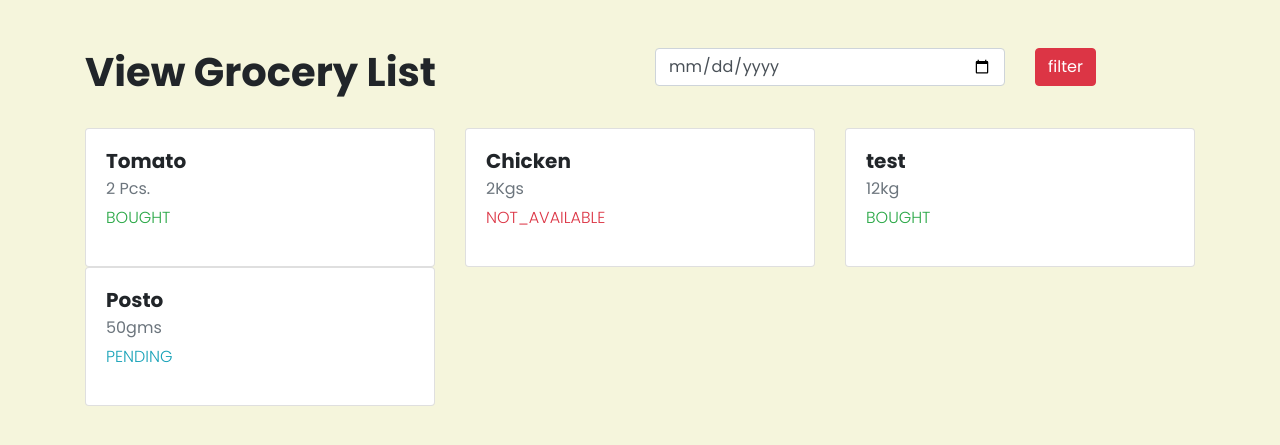
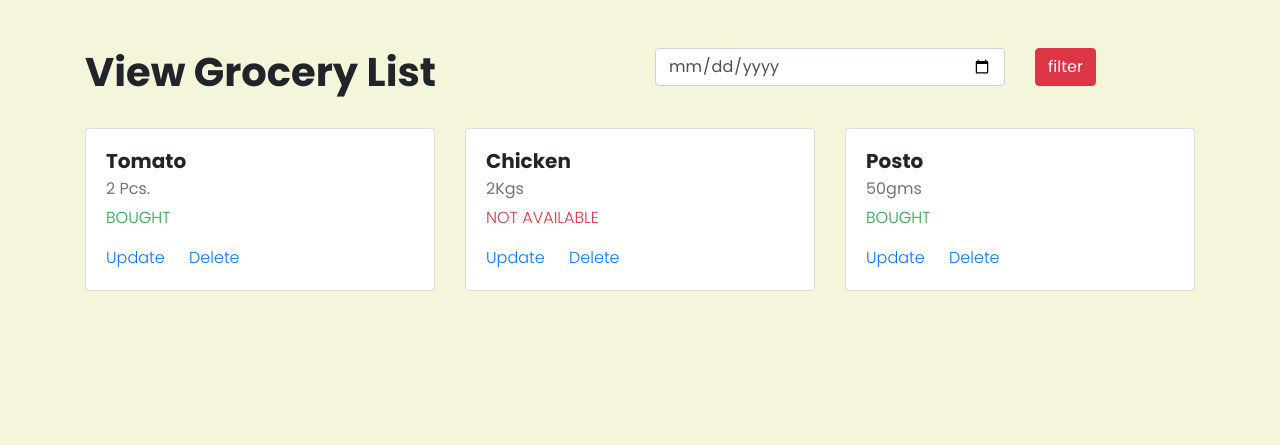
Before and after one commit to varunkmr19/grocery-bag, a Django app: template grocery_app/templates/grocery_app/index.html in a window 1280 px wide. Shown: the part 56-501 px from the top of the page. Run offline with Django 3.2, Linux system fonts and the light colour scheme; the template is opened without the code that fills it: values that come from a table or form of the project are taken from there, others are empty; data comes from the database, SQL or seed files in the repository; some libraries are stand-ins or nearby versions.

Commit message:
code refactor

```diff
--- a/grocery_app/admin.py
+++ b/grocery_app/admin.py
@@ -4,4 +4,3 @@
 # Register your models here.
 admin.site.register(models.User)
 admin.site.register(models.Item)
-admin.site.register(models.GroceryList)
--- a/grocery_app/models.py
+++ b/grocery_app/models.py
@@ -10,6 +10,8 @@
 
 
 class Item(models.Model):
+    owner = models.ForeignKey(
+        User, on_delete=models.CASCADE, related_name='item')
     ITEM_STATUS = (
         ('PENDING', 'PENDING'),
         ('BOUGHT', 'BOUGHT'),
@@ -23,13 +25,3 @@
 
     def __str__(self):
         return self.name
-
-
-class GroceryList(models.Model):
-    user = models.ForeignKey(
-        User, on_delete=models.CASCADE, related_name='list')
-    item = models.ForeignKey(
-        Item, on_delete=models.CASCADE, related_name='item_list')
-
-    def __str__(self):
-        return self.user.username
--- a/grocery_app/templates/grocery_app/index.html
+++ b/grocery_app/templates/grocery_app/index.html
@@ -27,19 +27,21 @@
   <div class="row mt-4">
     <!--- -->
     <!-- Loop This -->
-    {% for list in grocery %}
+    {% for item in grocery %}
     <div class="col-lg-4">
       <div class="card">
         <div class="card-body">
-          <h5 class="card-title">{{ list.item.name }}</h5>
-          <h6 class="card-subtitle mb-2 text-muted">{{ list.item.quantity }}</h6>
-          {% if list.item.status == 'BOUGHT' %}
-          <p class="text-success">{{ list.item.status }}</p>
-          {% elif list.item.status == 'PENDING' %}
-          <p class="text-info">{{ list.item.status }}</p>
+          <h5 class="card-title">{{ item.name }}</h5>
+          <h6 class="card-subtitle mb-2 text-muted">{{ item.quantity }}</h6>
+          {% if item.status == 'BOUGHT' %}
+          <p class="text-success">{{ item.status }}</p>
+          {% elif item.status == 'PENDING' %}
+          <p class="text-info">{{ item.status }}</p>
           {% else %}
-          <p class="text-danger">{{ list.item.status }}</p>
+          <p class="text-danger">{{ item.status }}</p>
           {% endif %}
+          <a href="#" class="card-link">Update</a>
+          <a href="#" class="card-link">Delete</a>
         </div>
       </div>
     </div>
@@ -47,15 +49,6 @@
     <div class="alert alert-danger" role="alert">Bag is empty! Please add items</div>
     {% endfor %}
     <!-- // Loop -->
-    <div class="col-lg-4">
-      <div class="card">
-        <div class="card-body">
-          <h5 class="card-title">Posto</h5>
-          <h6 class="card-subtitle mb-2 text-muted">50gms</h6>
-          <p class="text-info">PENDING</p>
-        </div>
-      </div>
-    </div>
 
   </div>
 </div>
```
Also changed, not shown: grocery_app/tests/test_models.py (+1 -30 lines), grocery_app/views.py (+4 -6 lines), db.sqlite3.
